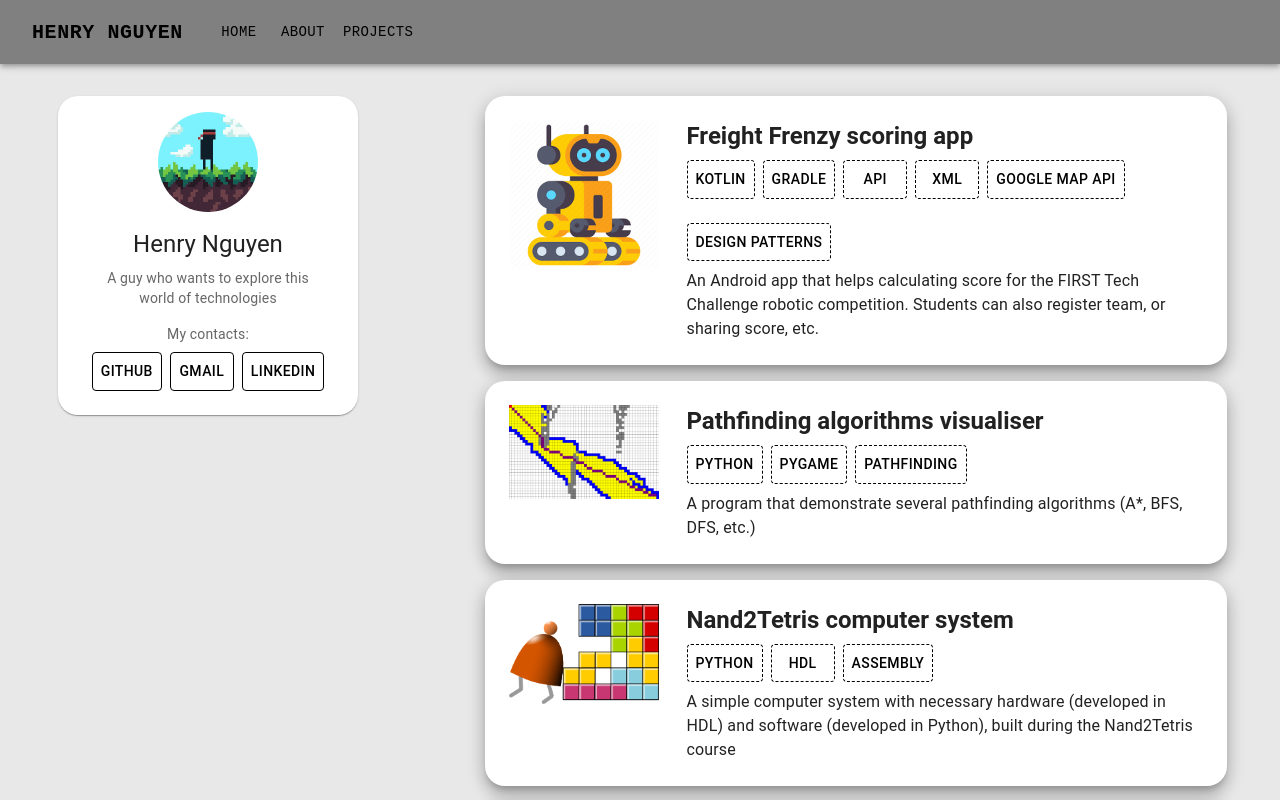
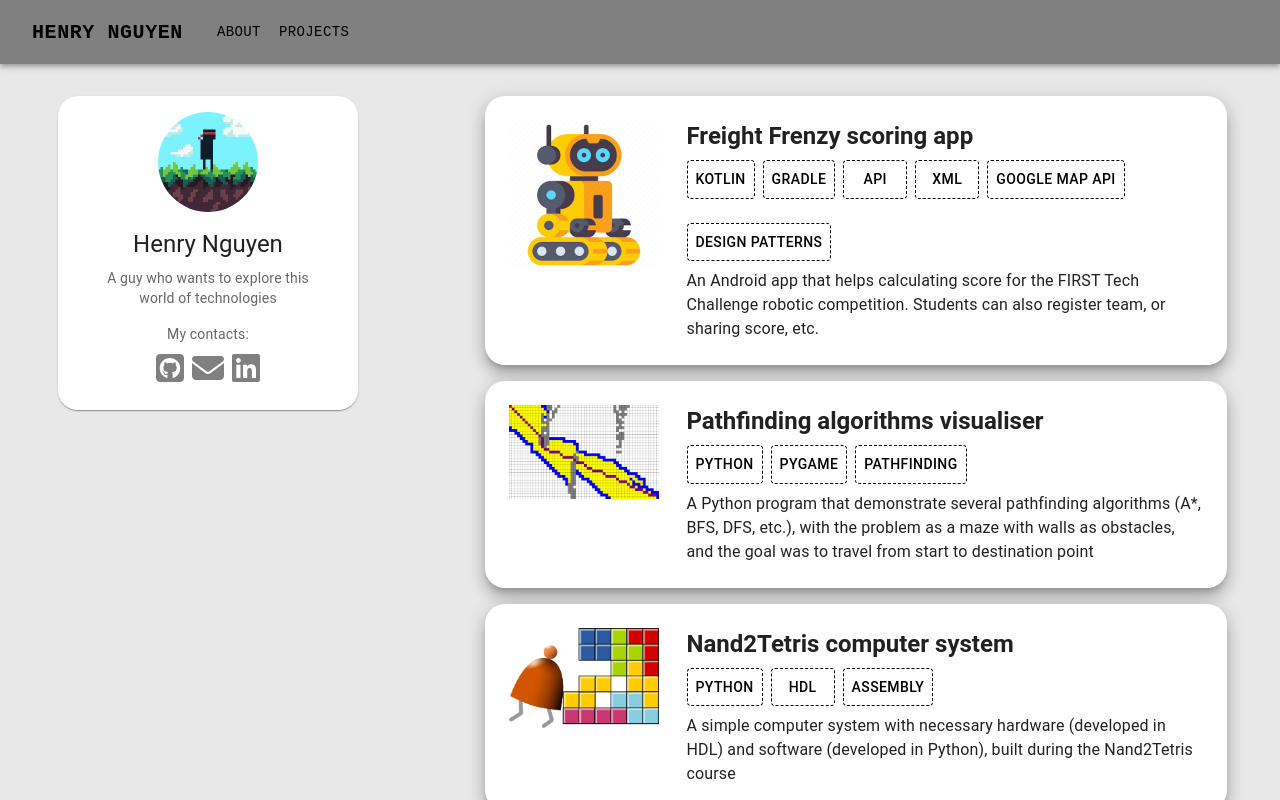
Before and after one commit to HenryNg101/Blog-Portfolio-app, a React (Create React App) app: page /projects in a window 1280 px wide. Shown: the top 800 px of the page. Built offline with nearby package versions, Linux system fonts and the light colour scheme.

Commit message:
Finish the basic portfolio app

```diff
--- a/package.json
+++ b/package.json
@@ -5,6 +5,10 @@
   "dependencies": {
     "@emotion/react": "^11.11.1",
     "@emotion/styled": "^11.11.0",
+    "@fortawesome/fontawesome-svg-core": "^6.4.0",
+    "@fortawesome/free-brands-svg-icons": "^6.4.0",
+    "@fortawesome/free-solid-svg-icons": "^6.4.0",
+    "@fortawesome/react-fontawesome": "^0.2.0",
     "@mui/base": "^5.0.0-beta.7",
     "@mui/icons-material": "^5.14.0",
     "@mui/material": "^5.14.0",
--- a/src/components/info_card.tsx
+++ b/src/components/info_card.tsx
@@ -1,18 +1,24 @@
 import * as React from 'react';
-import Card from '@mui/material/Card';
-import CardActions from '@mui/material/CardActions';
-import CardContent from '@mui/material/CardContent';
-import CardMedia from '@mui/material/CardMedia';
-import Button from '@mui/material/Button';
-import Typography from '@mui/material/Typography';
+import {
+  Typography,
+  Card,
+  CardActions,
+  CardContent,
+  CardMedia
+} from '@mui/material';
+import { FontAwesomeIcon } from '@fortawesome/react-fontawesome';
+import { faSquareGithub, faLinkedin } from '@fortawesome/free-brands-svg-icons';
+import { faEnvelope } from '@fortawesome/free-solid-svg-icons';
 
 const accounts = [
-  {"type": "Github", "url": "https://github.com/HenryNg101"},
-  {"type": "Gmail", "url":"mailto:hungnguyenquoc8a2@gmail.com"},
-  {"type": "LinkedIn", "url":"https://www.linkedin.com/in/henry-nguyen0/"}
+  {"type": "Github", "url": "https://github.com/HenryNg101", "icon": faSquareGithub},
+  {"type": "Gmail", "url":"mailto:hungnguyenquoc8a2@gmail.com", "icon": faEnvelope},
+  {"type": "LinkedIn", "url":"https://www.linkedin.com/in/henry-nguyen0/", "icon": faLinkedin}
 ]
 
 export default function MediaCard() {
+  //let [isHovering, setButtonHoveringStatus] = React.useState(false);
+
   return (
     <Card
       sx={{
@@ -22,10 +28,15 @@ export default function MediaCard() {
         p: 2,
         textAlign: 'center',
         borderRadius: '20px',
-        position: {md: 'fixed'}
+        position: {md: 'fixed'},
       }}
     >
-      <img src='/assets/image/avatar.jpg' alt='My avatar' width={100} style={{borderRadius: '50%', marginLeft: "auto", marginRight: "auto"}}/>
+      <CardMedia
+        sx={{width: 100, height: 100, borderRadius: '50%', marginLeft: "auto", marginRight: "auto"}}
+        image="/assets/image/avatar.jpg"
+        title="Avatar"
+      />
+
       <CardContent>
         <Typography gutterBottom variant="h5" component="div">
           Henry Nguyen
@@ -35,17 +46,22 @@ export default function MediaCard() {
         </Typography>
       </CardContent>
       <Typography variant="body2" color="text.secondary">
-          My contacts:
-        </Typography>
+        My contacts:
+      </Typography>
+
       <CardActions sx={{display: 'flex', justifyContent: 'center'}}>
         {
           accounts.map((account) => (
-            <Button
-              key={account.type + account.url}
-              sx={{ color: 'black', border:'solid thin', '&:hover': { backgroundColor: 'black', color: 'white'}}}
-            >
-              <a href={account.url}>{account.type}</a>
-            </Button>
+            <a href={account.url} key={account.type + account.url}>
+              <FontAwesomeIcon
+                icon={account.icon}
+                size='2x'
+                color='gray'
+                title={account.type}
+                onMouseEnter={(e) => {e.currentTarget.style.color = 'black'}}
+                onMouseLeave={(e) => {e.currentTarget.style.color = 'gray'}}
+              />
+            </a>
           ))
         }
       </CardActions>
--- a/src/components/menu_bar.tsx
+++ b/src/components/menu_bar.tsx
@@ -11,7 +11,7 @@ import Button from '@mui/material/Button';
 import MenuItem from '@mui/material/MenuItem';
 import { Link } from 'react-router-dom';
 
-const pages = ['Home', 'About', 'Projects'];
+const pages = ['About', 'Projects'];  //TODO: Add the home page later
 
 function NavBar() {
   const [anchorElNav, setAnchorElNav] = React.useState(null);
--- a/src/data/projects_data.json
+++ b/src/data/projects_data.json
@@ -19,7 +19,7 @@
     "project_info": {
       "url": "https://github.com/HenryNg101/Pathfinder-Algorithms",
       "title": "Pathfinding algorithms visualiser",
-      "desc": "A program that demonstrate several pathfinding algorithms (A*, BFS, DFS, etc.)"
+      "desc": "A Python program that demonstrate several pathfinding algorithms (A*, BFS, DFS, etc.), with the problem as a maze with walls as obstacles, and the goal was to travel from start to destination point"
     },
     "technologies_used": ["Python", "Pygame", "Pathfinding"]
   },
@@ -43,7 +43,7 @@
     "project_info": {
       "url": "https://devpost.com/software/medbuddy-emcsux",
       "title": "Medbuddy mobile app",
-      "desc": "A software solution that was built during UniHack 2022 hackathon, as a companion to solve medical-related problems. I was responsible for the Android app"
+      "desc": "A software solution that was built during UniHack 2022 hackathon, as a companion to solve medical-related problems. There was a web and mobile version of the solution, and I was responsible for the Android app"
     },
     "technologies_used": ["Flutter", "Dart"]
   }
```
Also changed, not shown: src/index.tsx (+8 -1 lines), 1 other file (tests, documents, lock files or other folders).
